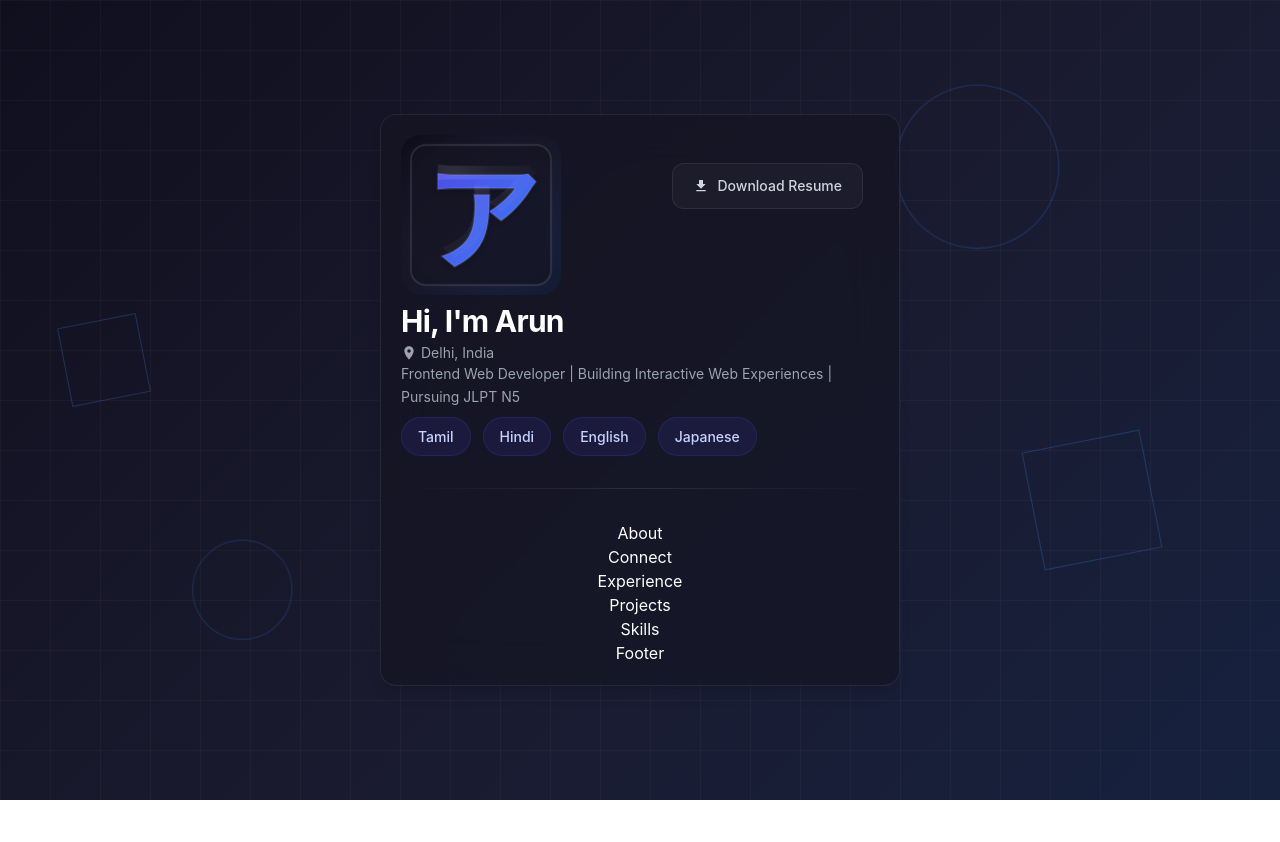
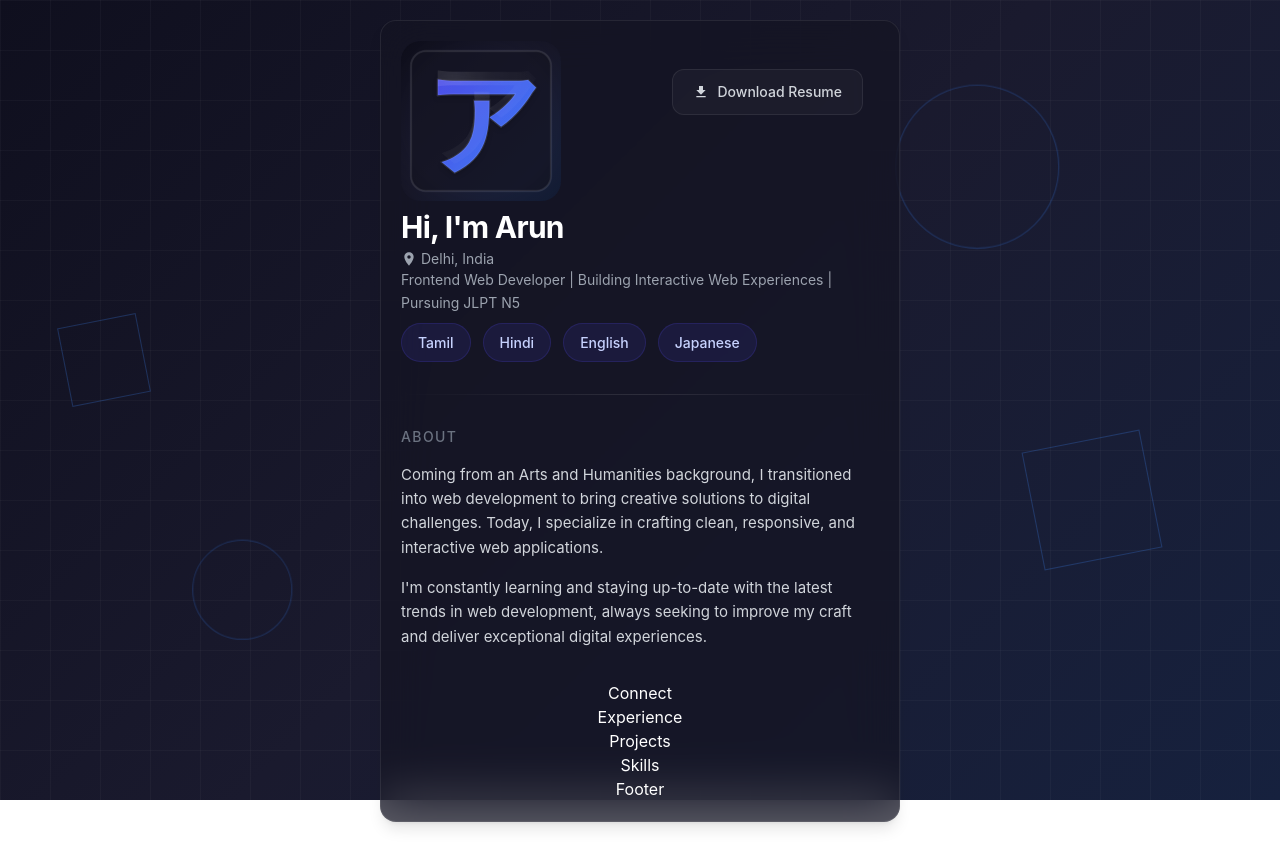
Before and after one commit to aruntutter/portfolio-v2, a React (Vite) app: page / in a window 1280 px wide. Before the commit the page ends 800 px from the top, so only its background shows below. Built offline with nearby package versions, Linux system fonts and the light colour scheme.

Commit message:
feat: design About section UI

```diff
--- a/src/components/About.jsx
+++ b/src/components/About.jsx
@@ -1,5 +1,33 @@
 const About = () => {
-  return <div>About</div>;
+  return (
+    <section className="mb-8">
+      <h2
+        className="text-sm font-medium uppercase tracking-widest mb-4"
+        style={{ color: "var(--color-text-muted)" }}
+      >
+        About
+      </h2>
+
+      <p
+        className="text-[0.9375rem] leading-relaxed mb-4"
+        style={{ color: "var(--color-text-light)" }}
+      >
+        Coming from an Arts and Humanities background, I transitioned into web
+        development to bring creative solutions to digital challenges. Today, I
+        specialize in crafting clean, responsive, and interactive web
+        applications.
+      </p>
+
+      <p
+        className="text-[0.9375rem] leading-relaxed"
+        style={{ color: "var(--color-text-light)" }}
+      >
+        I'm constantly learning and staying up-to-date with the latest trends in
+        web development, always seeking to improve my craft and deliver
+        exceptional digital experiences.
+      </p>
+    </section>
+  );
 };
 
 export default About;
```
